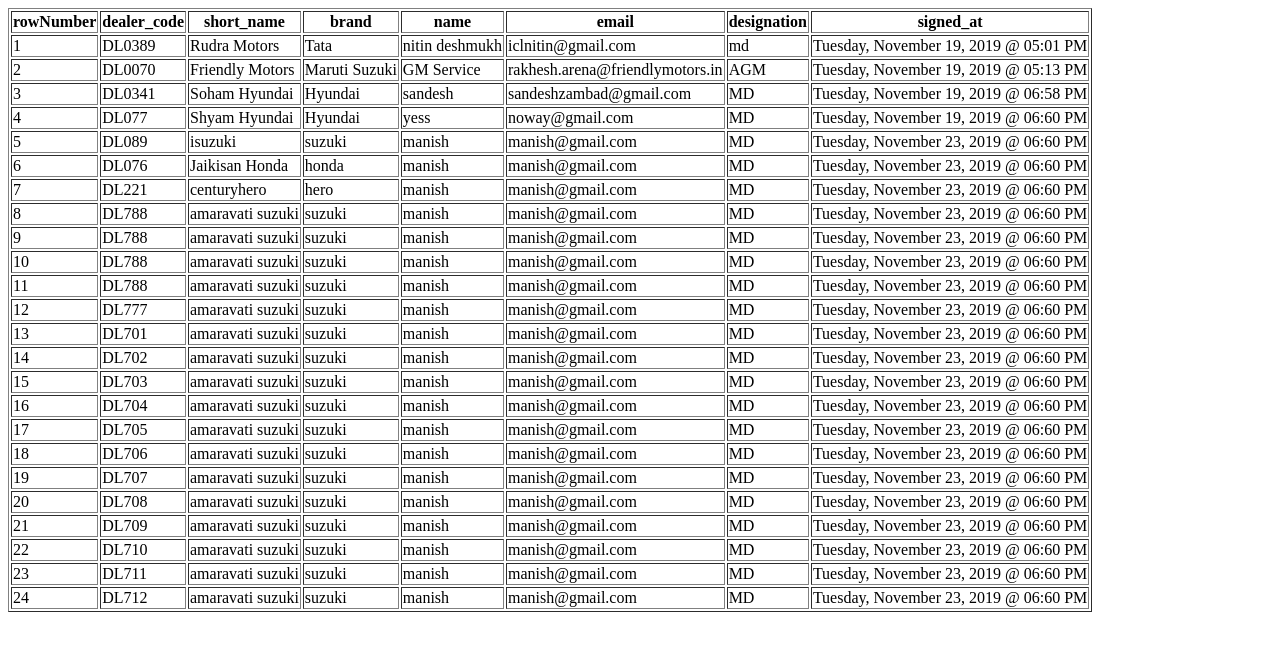
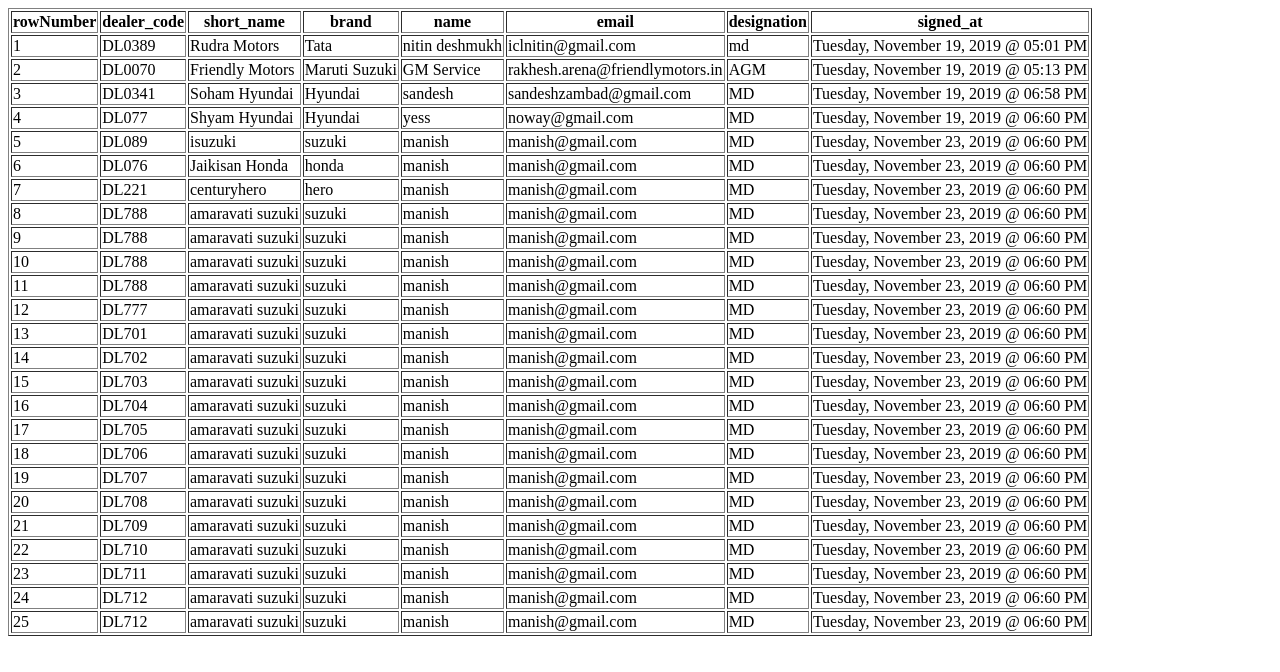
Before and after one commit to tanyasekhar/PLT-tnc, a plain HTML site: page index.html in a window 1280 px wide. Drawn offline with Linux system fonts and the light colour scheme.

Commit message:
Update index.html

```diff
--- a/index.html
+++ b/index.html
@@ -278,6 +278,17 @@
                     <td>Tuesday, November 23, 2019 @ 06:60 PM</td>
                 </tr>
 
+                <tr>
+                    <td>25</td>
+                    <td>DL712</td>
+                    <td>amaravati suzuki</td>
+                    <td>suzuki</td>
+                    <td>manish</td>
+                    <td>manish@gmail.com</td>
+                    <td>MD</td>
+                    <td>Tuesday, November 23, 2019 @ 06:60 PM</td>
+                </tr>
+
 
 
             </tbody>
```
